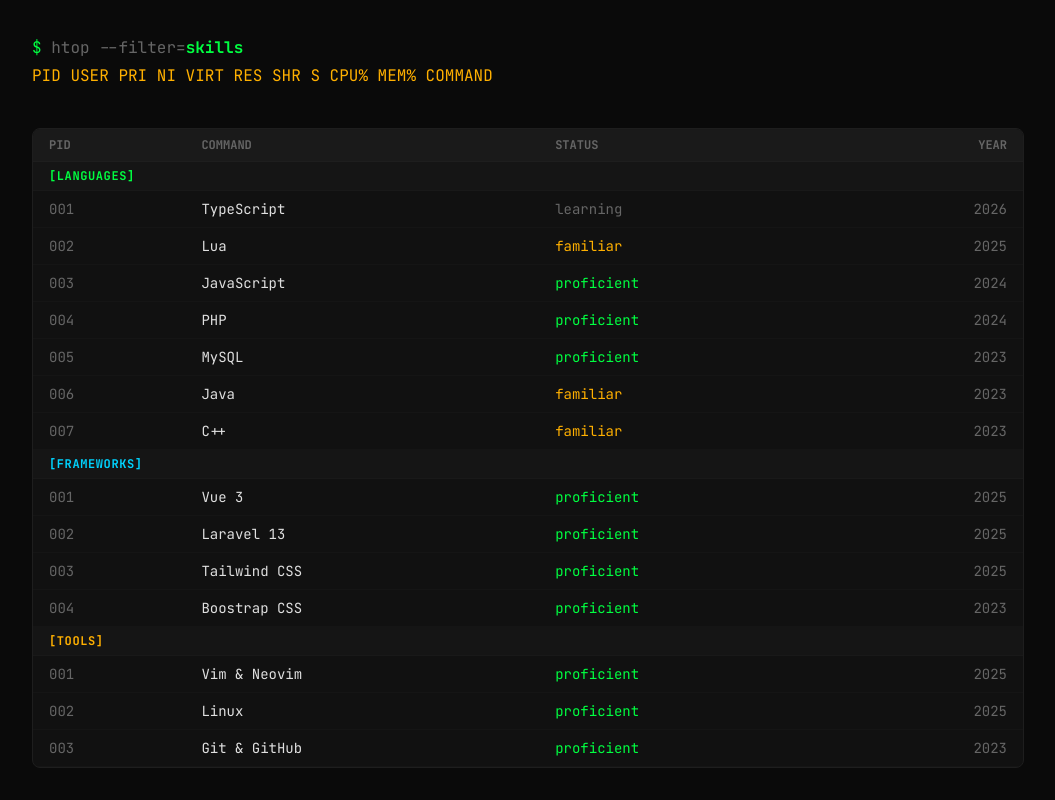
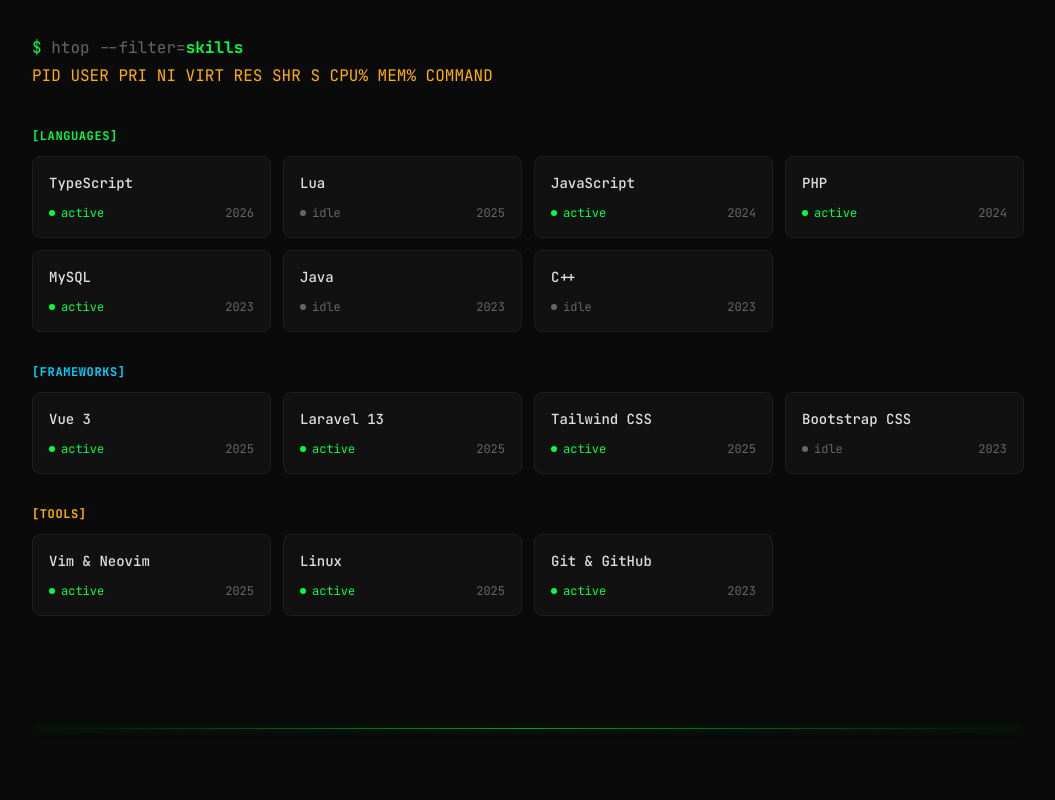
Before and after one commit to dev-nass/portfolio2026, a Vue app: page / in a window 1280 px wide. Shown: the part 1340-2140 px from the top of the page, without its empty margins (112-1167 px from the left). Built offline with nearby package versions, Linux system fonts and the light colour scheme.

Commit message:
ref: skill section

```diff
--- a/src/components/sections/SkillsSection.vue
+++ b/src/components/sections/SkillsSection.vue
@@ -9,39 +9,43 @@
         label: "Languages",
         color: "green",
         skills: [
-            { name: "TypeScript", status: "learning", year: 2026 },
-            { name: "Lua", status: "familiar", year: 2025 },
-            { name: "JavaScript", status: "proficient", year: 2024 },
-            { name: "PHP", status: "proficient", year: 2024 },
-            { name: "MySQL", status: "proficient", year: 2023 },
-            { name: "Java", status: "familiar", year: 2023 },
-            { name: "C++", status: "familiar", year: 2023 },
+            { name: "TypeScript", status: "active", year: 2026 },
+            { name: "Lua", status: "idle", year: 2025 },
+            { name: "JavaScript", status: "active", year: 2024 },
+            { name: "PHP", status: "active", year: 2024 },
+            { name: "MySQL", status: "active", year: 2023 },
+            { name: "Java", status: "idle", year: 2023 },
+            { name: "C++", status: "idle", year: 2023 },
         ],
     },
     {
         label: "Frameworks",
         color: "cyan",
         skills: [
-            { name: "Vue 3", status: "proficient", year: 2025 },
-            { name: "Laravel 13", status: "proficient", year: 2025 },
-            { name: "Tailwind CSS", status: "proficient", year: 2025 },
-            { name: "Boostrap CSS", status: "proficient", year: 2023 },
+            { name: "Vue 3", status: "active", year: 2025 },
+            { name: "Laravel 13", status: "active", year: 2025 },
+            { name: "Tailwind CSS", status: "active", year: 2025 },
+            { name: "Bootstrap CSS", status: "idle", year: 2023 },
         ],
     },
     {
         label: "Tools",
         color: "amber",
         skills: [
-            { name: "Vim & Neovim", status: "proficient", year: 2025 },
-            { name: "Linux", status: "proficient", year: 2025 },
-            { name: "Git & GitHub", status: "proficient", year: 2023 },
+            { name: "Vim & Neovim", status: "active", year: 2025 },
+            { name: "Linux", status: "active", year: 2025 },
+            { name: "Git & GitHub", status: "active", year: 2023 },
         ],
     },
 ];
 
 function statusColor(status: string) {
-    if (status === "proficient") return "text-green";
-    if (status === "familiar") return "text-amber";
+    if (status === "active") return "bg-green";
+    return "bg-text-muted";
+}
+
+function statusLabel(status: string) {
+    if (status === "active") return "text-green";
     return "text-text-muted";
 }
 </script>
@@ -63,58 +67,43 @@
             </div>
         </div>
 
-        <!-- Skills Table -->
-        <div
-            v-if="headerDone"
-            class="overflow-x-auto rounded-lg border border-border bg-surface"
-        >
-            <table class="w-full min-w-[520px] font-mono text-sm">
-                <thead>
-                    <tr
-                        class="border-b border-border bg-surface-light text-left text-xs text-text-muted"
+        <!-- Skills Grid -->
+        <div v-if="headerDone" class="space-y-8">
+            <div v-for="cat in categories" :key="cat.label">
+                <!-- Category Header -->
+                <div
+                    class="mb-3 text-xs font-bold uppercase tracking-wider"
+                    :class="`text-${cat.color}`"
+                >
+                    [{{ cat.label }}]
+                </div>
+
+                <!-- Skill Grid -->
+                <div class="grid grid-cols-2 gap-3 sm:grid-cols-3 md:grid-cols-4">
+                    <div
+                        v-for="skill in cat.skills"
+                        :key="skill.name"
+                        class="group flex flex-col justify-between rounded-lg border border-border bg-surface p-4 transition-colors hover:border-border-light hover:bg-surface-light"
                     >
-                        <th class="px-4 py-2">PID</th>
-                        <th class="px-4 py-2">COMMAND</th>
-                        <th class="px-4 py-2">STATUS</th>
-                        <th class="px-4 py-2 text-right">YEAR</th>
-                    </tr>
-                </thead>
-                <tbody>
-                    <template v-for="cat in categories" :key="cat.label">
-                        <!-- Category Header -->
-                        <tr
-                            class="border-b border-border/50 bg-surface-light/50"
-                        >
-                            <td
-                                colspan="4"
-                                class="px-4 py-1.5 text-xs font-bold uppercase tracking-wider"
-                                :class="`text-${cat.color}`"
+                        <span class="text-sm font-medium">{{ skill.name }}</span>
+                        <div class="mt-3 flex items-center justify-between">
+                            <span
+                                class="flex items-center gap-1.5 text-xs"
+                                :class="statusLabel(skill.status)"
                             >
-                                [{{ cat.label }}]
-                            </td>
-                        </tr>
-                        <!-- Skills -->
-                        <tr
-                            v-for="(skill, i) in cat.skills"
-                            :key="skill.name"
-                            class="border-b border-border/30 transition-colors hover:bg-surface-light/30"
-                        >
-                            <td class="px-4 py-2 text-text-muted">
-                                {{ String(i + 1).padStart(3, "0") }}
-                            </td>
-                            <td class="px-4 py-2">{{ skill.name }}</td>
-                            <td class="px-4 py-2">
-                                <span :class="statusColor(skill.status)">{{
-                                    skill.status
-                                }}</span>
-                            </td>
-                            <td class="px-4 py-2 text-right text-text-muted">
-                                {{ skill.year }}
-                            </td>
-                        </tr>
-                    </template>
-                </tbody>
-            </table>
+                                <span
+                                    class="inline-block h-1.5 w-1.5 rounded-full"
+                                    :class="statusColor(skill.status)"
+                                ></span>
+                                {{ skill.status }}
+                            </span>
+                            <span class="text-xs text-text-muted">{{
+                                skill.year
+                            }}</span>
+                        </div>
+                    </div>
+                </div>
+            </div>
         </div>
     </section>
 </template>
```
Also changed, not shown: 1 other file (tests, documents, lock files or other folders).
